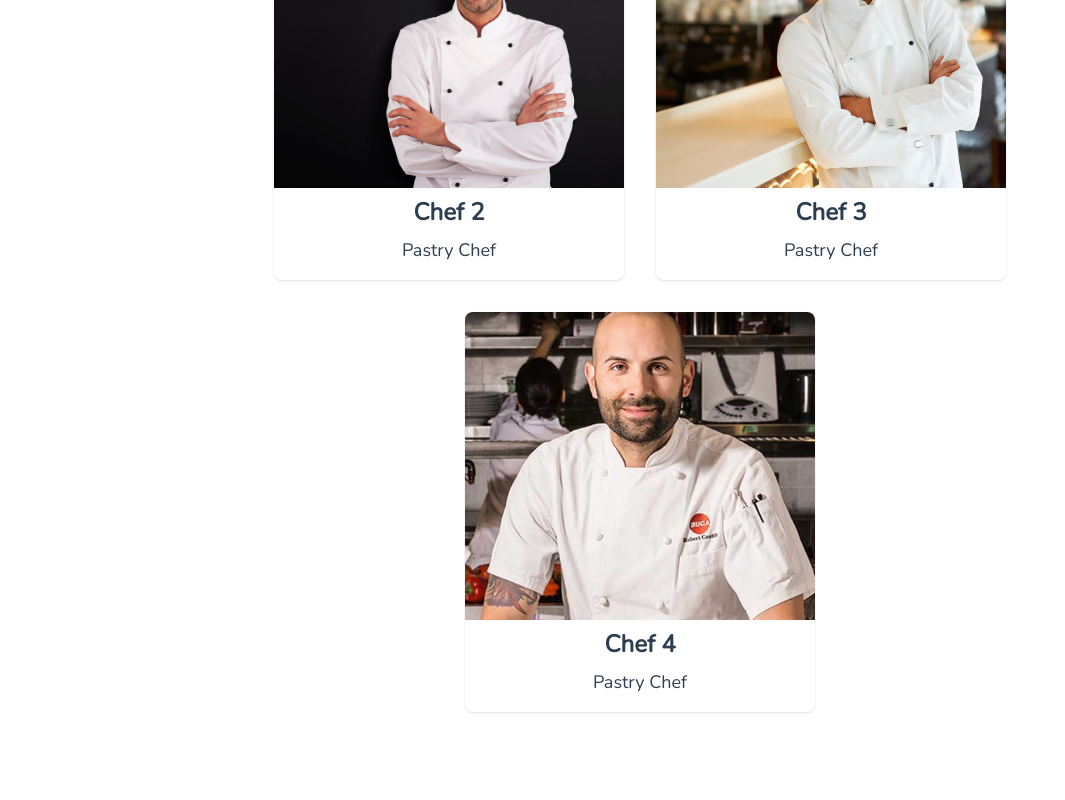
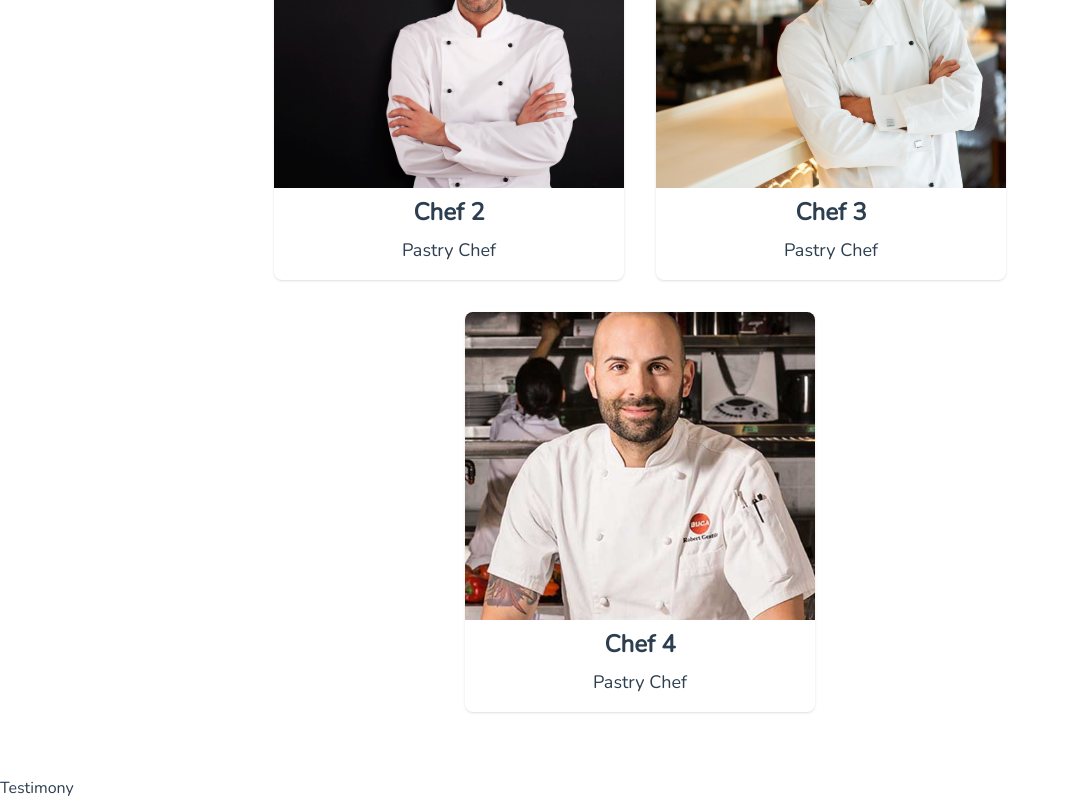
Before and after one commit to ozo-vehe/baker, a Vue app: page / in a window 1280 px wide. Shown: the part 4846-5646 px from the top of the page, without its empty margins (0-1065 px from the left). Before the commit the page ends 5622 px from the top, so only its background shows below. Built offline with nearby package versions, Linux system fonts and the light colour scheme.

Commit message:
started the testimony section of the landing page

```diff
--- /dev/null
+++ b/src/components/TestimonySection.vue
@@ -0,0 +1,8 @@
+<script setup>
+</script>
+
+<template>
+  <main>
+    Testimony
+  </main>
+</template>
--- a/src/views/LandingPage.vue
+++ b/src/views/LandingPage.vue
@@ -4,6 +4,7 @@
   import ProductSection from '../components/ProductSection.vue';
   import ServicesSection from '../components/ServicesSection.vue';
   import BakersSection from '../components/BakersSection.vue';
+  import TestimonySection from '../components/TestimonySection.vue';
 </script>
 
 <template>
@@ -13,5 +14,6 @@
     <ProductSection />
     <ServicesSection />
     <BakersSection />
+    <TestimonySection />
   </main>
 </template>
```
